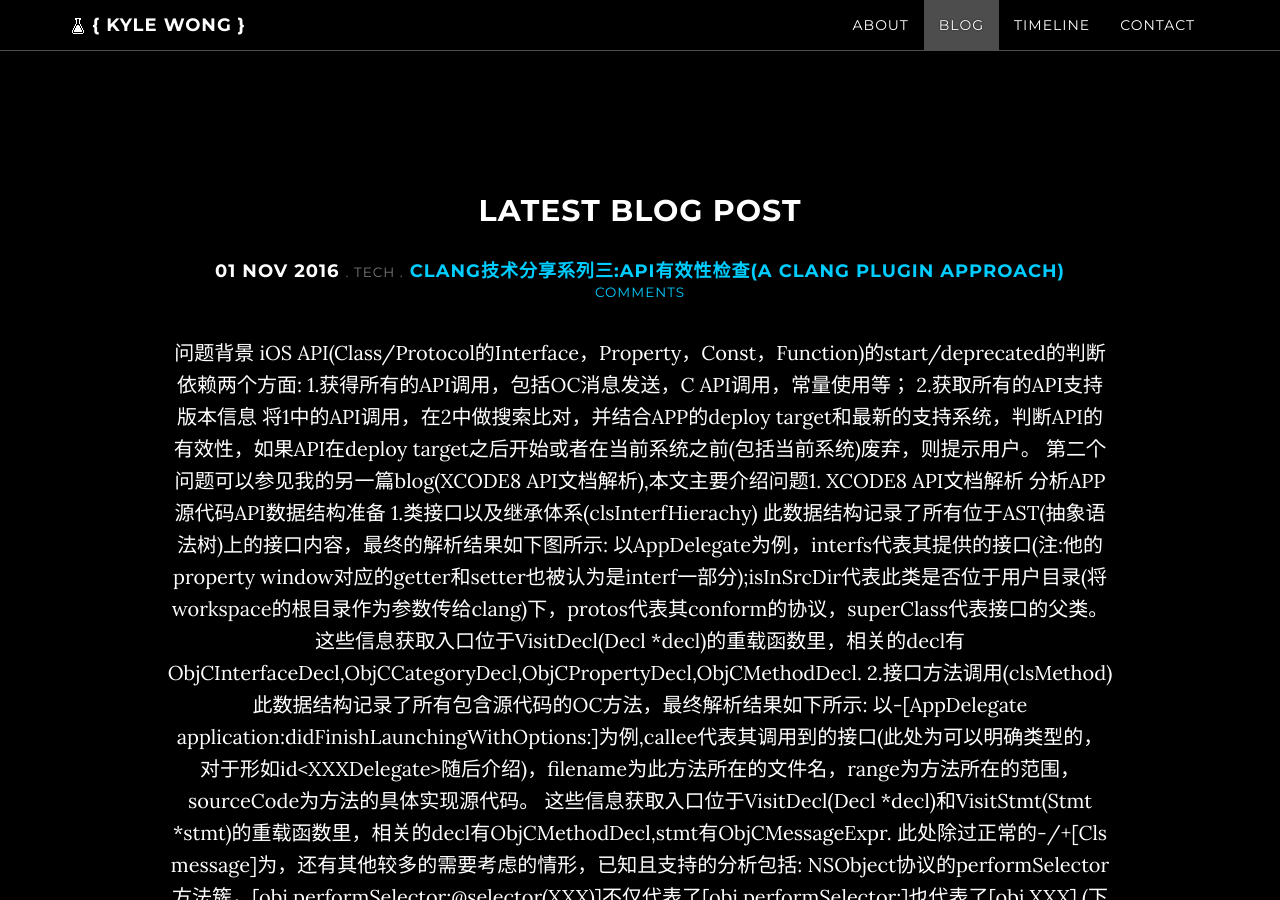
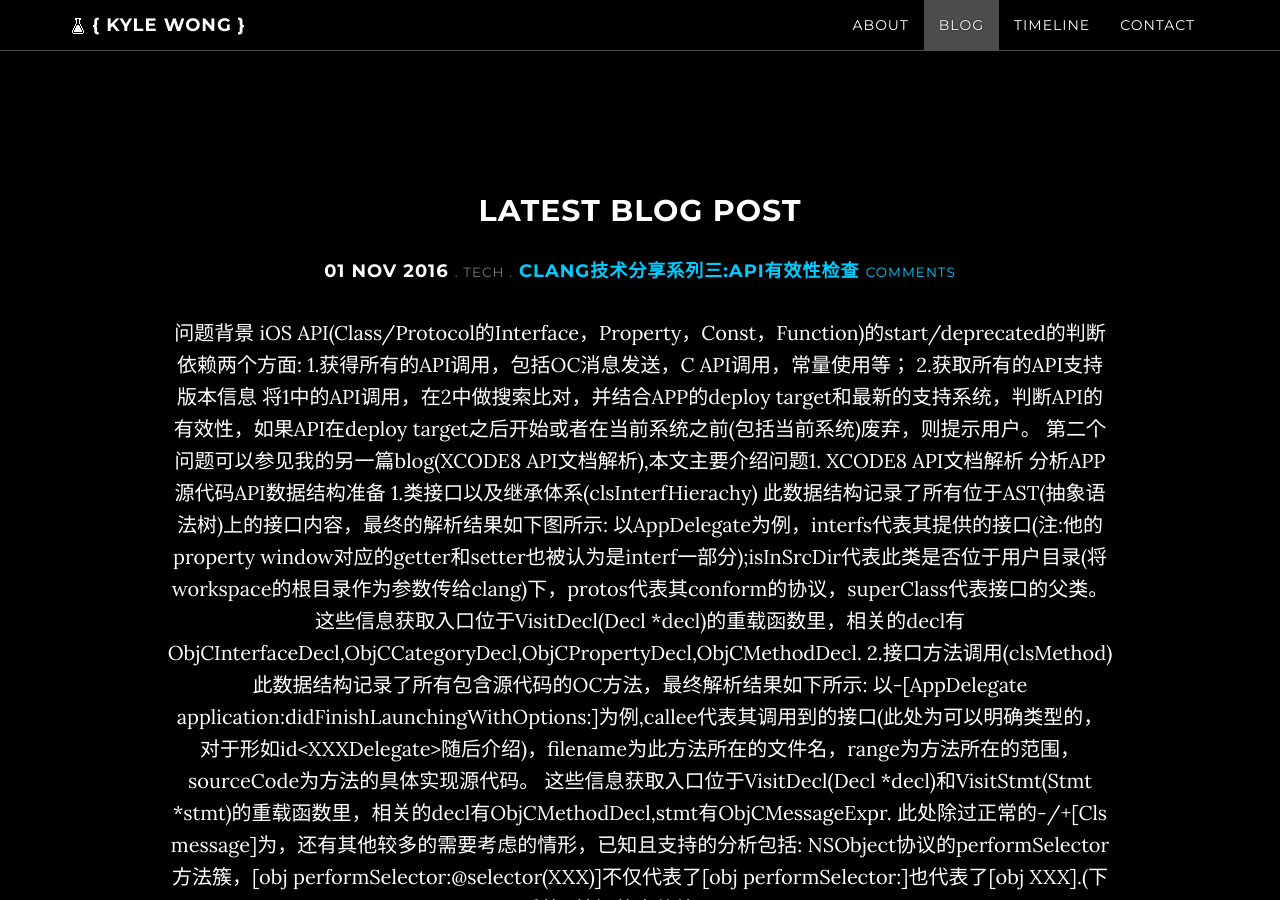
Before and after one commit to kangwang1988/kangwang1988.github.io, a Jekyll site: the page built from index.html, in a window 1280 px wide and 900 px high, scrolled down 1437 px. Built offline with Jekyll 4.4.1, drawn with Linux system fonts in a browser that asks for light colours; nearby versions of some CDN libraries; comment, search, counter and statistics services are not loaded.

Commit message:
改动: [其他]截图 影响: 评审人:

```diff
--- a/_posts/2016-11-01-validate-ios-api-using-clang-plugin.md
+++ b/_posts/2016-11-01-validate-ios-api-using-clang-plugin.md
@@ -2,7 +2,7 @@
 layout: post
 comments: true
 section-type: post
-title: Clang技术分享系列三:API有效性检查(A clang plugin approach)
+title: Clang技术分享系列三:API有效性检查
 category: tech
 tags: [ 'clang' ]
 
@@ -131,10 +131,10 @@ tags: [ 'clang' ]
 ## 如何与Xcode集成
 
     现有的机制是
-	1.书写ClangPlugin
-	2.书写分析可执行文件
-	3.使用用户编译的Clang载入ClangPlugin去编译并生成各种中间文件。
-	4.Build结束的时候，使用Xcode提供的post_build_action_shell机制调用分析工具，生成最终结果。
+    1.书写ClangPlugin
+    2.书写分析可执行文件
+    3.使用用户编译的Clang载入ClangPlugin去编译并生成各种中间文件。
+    4.Build结束的时候，使用Xcode提供的post_build_action_shell机制调用分析工具，生成最终结果。
 
     如果需要与Xcode集成，那么利用4之后生成的结果文件，结合 Clang技术分享系列二:代码风格检查提到的FixItHint功能，在Xcode中提示用户。
 
```
Also changed, not shown: img/clang-find-user-defined-protointerfcall.png (renamed from img/clang-find-user-defined-class-protointerfcall.png).
